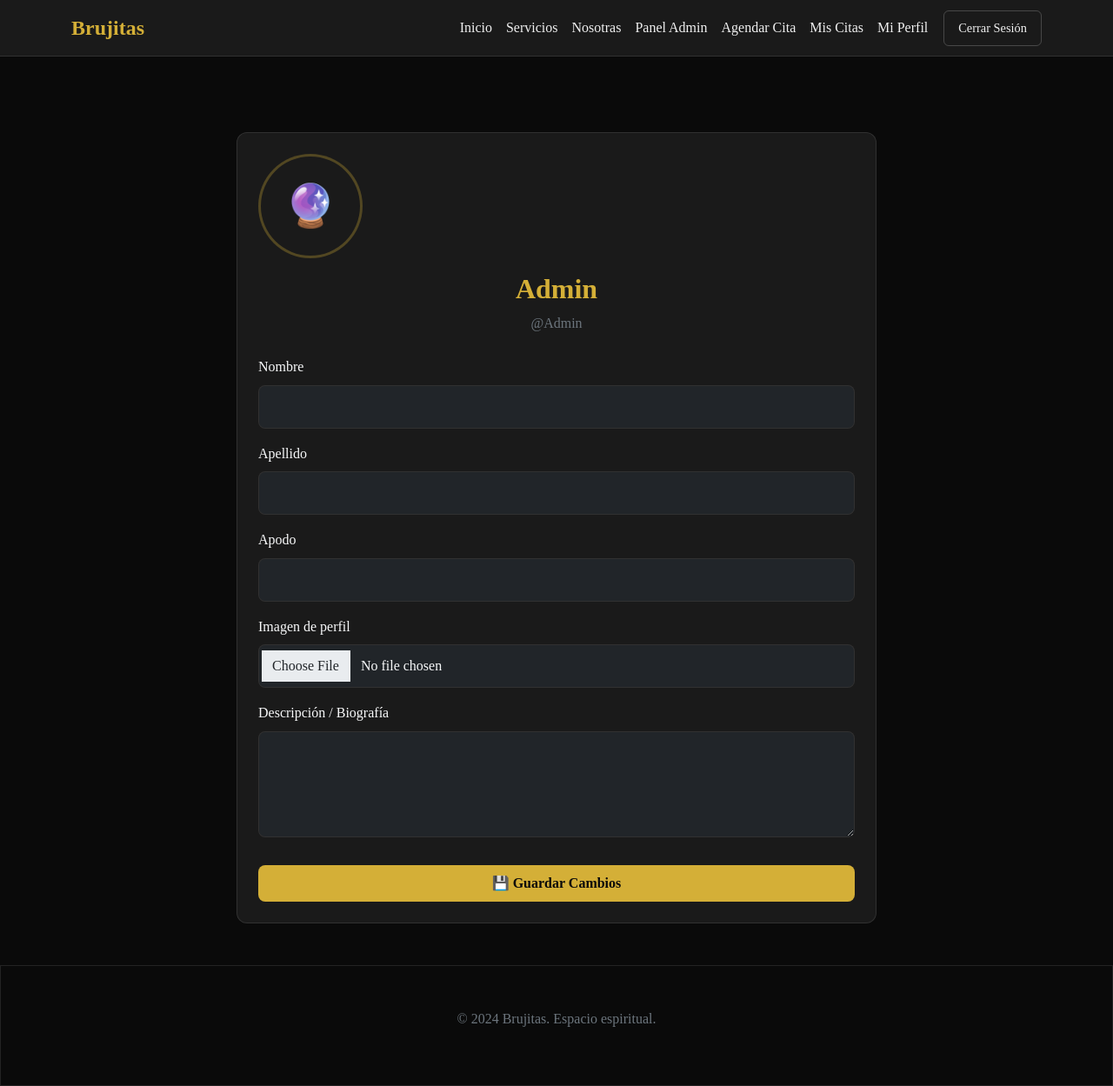
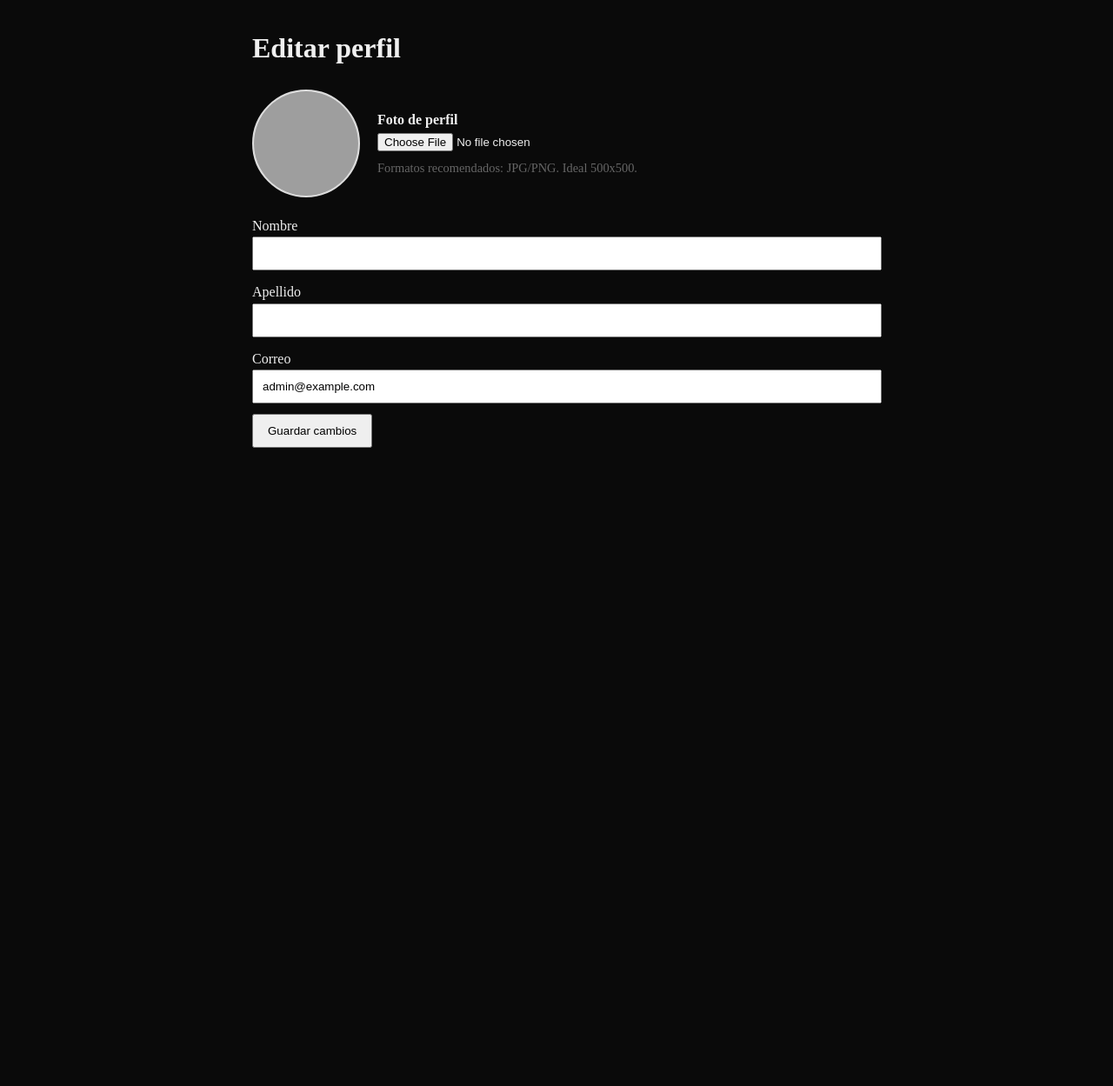
Before and after one commit to Vear511/taro-brujas, a Django app: page /usuarios/perfil/editar/ in a window 1280 px wide. Shown: the whole page at 87% size. After the commit the page ends 515 px from the top, so only its background shows below. Run offline with Django 5.2, Linux system fonts and the light colour scheme; a user stored in the database is signed in; grey boxes are pictures that could not be loaded.

Commit message:
Update gestionperfil.html

```diff
--- a/templates/gestionperfil.html
+++ b/templates/gestionperfil.html
@@ -1,53 +1,97 @@
-{% extends 'base.html' %}
+{% load static %}
+<!DOCTYPE html>
+<html lang="es">
+<head>
+  <meta charset="UTF-8" />
+  <meta name="viewport" content="width=device-width, initial-scale=1.0" />
+  <title>Editar perfil</title>
 
-{% block title %}Mi Perfil - Tarotista{% endblock %}
+  <link rel="stylesheet" href="{% static 'css/styles.css' %}">
+  <style>
+    .avatar-wrap {
+      display: flex;
+      gap: 20px;
+      align-items: center;
+      margin-bottom: 20px;
+    }
+    .avatar-img {
+      width: 120px;
+      height: 120px;
+      border-radius: 50%;
+      object-fit: cover; /* evita deformación */
+      border: 2px solid #ddd;
+      background: #f3f3f3;
+    }
+    .help {
+      font-size: 0.9rem;
+      color: #666;
+      margin-top: 6px;
+    }
+  </style>
+</head>
 
-{% block content %}
-<div class="container mt-5 pt-4">
-    <div class="row justify-content-center">
-        <div class="col-lg-8">
-            <div class="card-minimal p-4">
-                <div class="text-center mb-4">
-                    <div class="profile-image mb-3">
-                        {% if user.avatar %}
-                            <img src="{{ user.avatar.url }}" alt="Foto de {{ user.username }}" class="rounded-circle" width="120" height="120">
-                        {% else %}
-                            <div class="placeholder-image rounded-circle d-flex align-items-center justify-content-center">
-                                <span class="icon-large text-gold">🔮</span>
+<body>
+
+  <main style="max-width: 700px; margin: 30px auto; padding: 0 16px;">
+    <h1>Editar perfil</h1>
+
+    {% if messages %}
+      <div>
+        {% for message in messages %}
+          <p>{{ message }}</p>
+        {% endfor %}
       </div>
     {% endif %}
+
+    <!-- ✅ IMPORTANTE: enctype para subir archivos -->
+    <form method="POST" enctype="multipart/form-data">
+      {% csrf_token %}
+
+      <div class="avatar-wrap">
+        {% if user.avatar %}
+          <img class="avatar-img" src="{{ user.avatar.url }}" alt="Foto de perfil">
+        {% else %}
+          <img class="avatar-img" src="{% static 'img/default-avatar.png' %}" alt="Foto por defecto">
+        {% endif %}
+
+        <div>
+          <label for="id_avatar"><strong>Foto de perfil</strong></label><br>
+          <input type="file" name="avatar" id="id_avatar" accept="image/*" />
+          <div class="help">Formatos recomendados: JPG/PNG. Ideal 500x500.</div>
         </div>
-                    <h2 class="text-gold">{{ user.get_full_name|default:user.username }}</h2>
-                    <p class="text-muted">@{{ user.username }}</p>
       </div>
 
-                <form method="post" enctype="multipart/form-data">
-                    {% csrf_token %}
-                    <div class="mb-3">
-                        <label class="form-label text-light">Nombre</label>
-                        <input type="text" name="first_name" class="form-control bg-dark text-light border-minimal" value="{{ user.first_name }}" required>
+      <div style="margin-bottom: 12px;">
+        <label for="id_first_name">Nombre</label><br>
+        <input type="text" id="id_first_name" name="first_name" value="{{ user.first_name }}" style="width:100%; padding:10px;">
       </div>
-                    <div class="mb-3">
-                        <label class="form-label text-light">Apellido</label>
-                        <input type="text" name="last_name" class="form-control bg-dark text-light border-minimal" value="{{ user.last_name }}">
+
+      <div style="margin-bottom: 12px;">
+        <label for="id_last_name">Apellido</label><br>
+        <input type="text" id="id_last_name" name="last_name" value="{{ user.last_name }}" style="width:100%; padding:10px;">
       </div>
-                    <div class="mb-3">
-                        <label class="form-label text-light">Apodo</label>
-                        <input type="text" name="apodo" class="form-control bg-dark text-light border-minimal" value="{{ user.apodo }}">
+
+      <div style="margin-bottom: 12px;">
+        <label for="id_email">Correo</label><br>
+        <input type="email" id="id_email" name="email" value="{{ user.email }}" style="width:100%; padding:10px;">
       </div>
-                    <div class="mb-3">
-                        <label class="form-label text-light">Imagen de perfil</label>
-                        <input type="file" name="imagen" class="form-control bg-dark text-light border-minimal">
-                        {% if user.avatar %}<small class="text-muted">Sube una nueva para reemplazar la existente.</small>{% endif %}
-                    </div>
-                    <div class="mb-3">
-                        <label class="form-label text-light">Descripción / Biografía</label>
-                        <textarea name="bio" class="form-control bg-dark text-light border-minimal" rows="4">{{ user.bio }}</textarea>
-                    </div>
-                    <button type="submit" class="btn-gold w-100 py-2 mt-3">💾 Guardar Cambios</button>
+
+      <button type="submit" style="padding:10px 16px;">Guardar cambios</button>
     </form>
-            </div>
-        </div>
-    </div>
-</div>
-{% endblock %}
+  </main>
+
+  <script>
+    // Preview opcional al seleccionar imagen
+    const fileInput = document.getElementById('id_avatar');
+    const avatarImg = document.querySelector('.avatar-img');
+    if (fileInput && avatarImg) {
+      fileInput.addEventListener('change', (e) => {
+        const f = e.target.files && e.target.files[0];
+        if (!f) return;
+        avatarImg.src = URL.createObjectURL(f);
+      });
+    }
+  </script>
+
+</body>
+</html>
```
Lines whose indentation alone changed are shown as unchanged.
